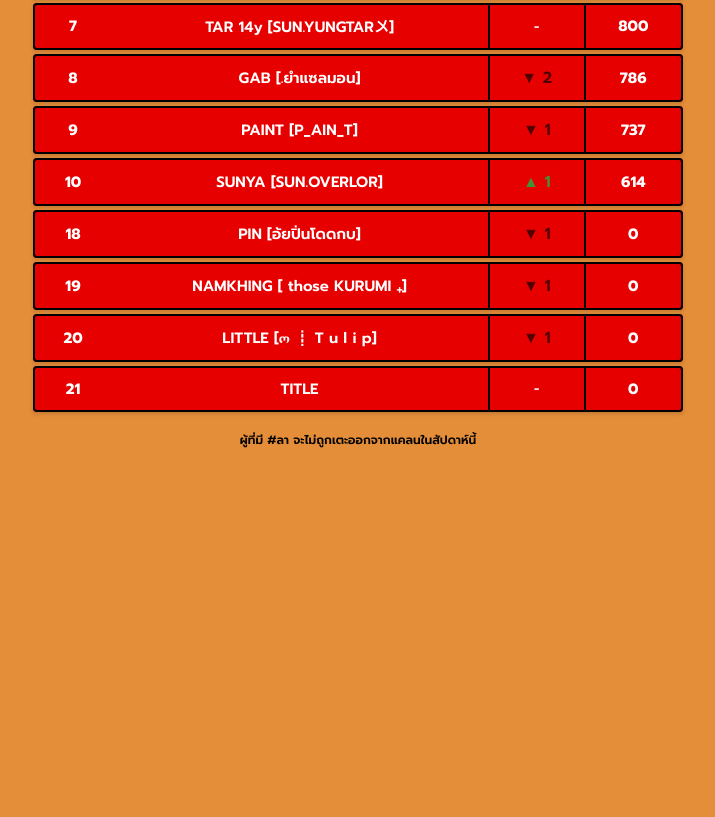
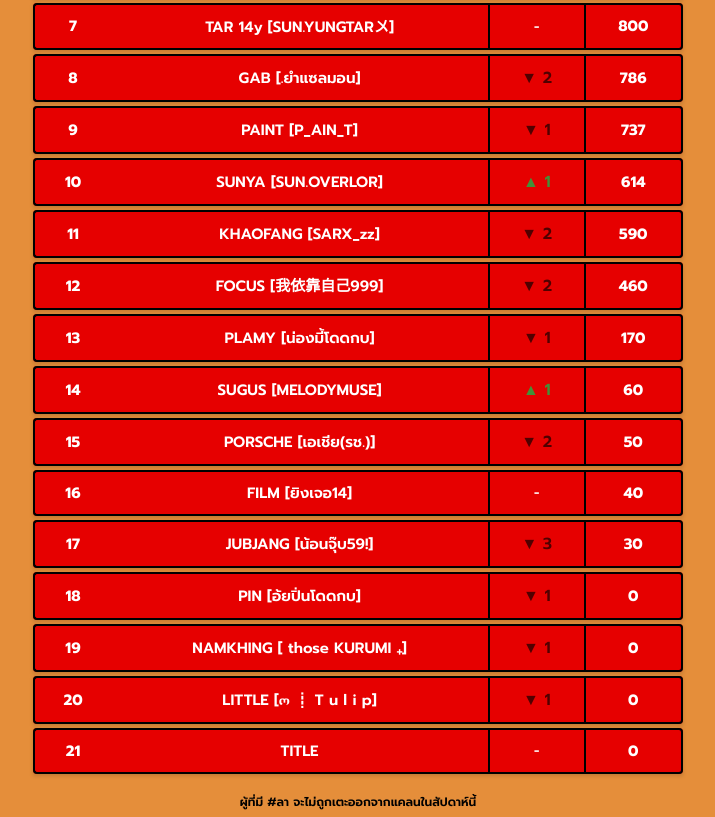
Before and after one commit to kizaru77-th/SUNSHINEWEB, a plain HTML site: page index.html in a window 1280 px wide. Shown: the part 587-1404 px from the top of the page, without its empty margins (282-997 px from the left). Before the commit the page ends 1056 px from the top, so only its background shows below. Drawn offline with Linux system fonts and the light colour scheme.

Commit message:
Add files via upload

```diff
--- a/index.html
+++ b/index.html
@@ -270,6 +270,48 @@
                     <td>614</td>
                 </tr>
                 <tr class="player-row row-red">
+                        <td>11</td>
+                        <td>KHAOFANG [SARX_zz]</td>
+                        <td><span class="rank-down">2</span></td>
+                        <td>590</td>
+                </tr>
+                <tr class="player-row row-red">
+                    <td>12</td>
+                    <td>FOCUS [我依靠自己999]</td>
+                    <td><span class="rank-down">2</span></td>
+                    <td>460</td>
+                </tr>
+                <tr class="player-row row-red">
+                    <td>13</td>
+                    <td>PLAMY [น่องมี้โดดกบ]</td>
+                    <td><span class="rank-down">1</span></td>
+                    <td>170</td>
+                </tr>
+                <tr class="player-row row-red">
+                    <td>14</td>
+                    <td>SUGUS [MELODYMUSE]</td>
+                    <td><span class="rank-up">1</span></td>
+                    <td>60</td>
+                </tr>
+                <tr class="player-row row-red">
+                    <td>15</td>
+                    <td>PORSCHE [เอเชีย(รช.)]</td>
+                    <td><span class="rank-down">2</span></td>
+                    <td>50</td>
+                </tr>
+                <tr class="player-row row-red">
+                    <td>16</td>
+                    <td>FILM [ยิงเจอ14]</td>
+                    <td><span>-</span></td>
+                    <td>40</td>
+                </tr>
+                <tr class="player-row row-red">
+                    <td>17</td>
+                    <td>JUBJANG [น้อนจุ๊บ59!]</td>
+                    <td><span class="rank-down">3</span></td>
+                    <td>30</td>
+                </tr>
+                <tr class="player-row row-red">
                     <td>18</td>
                     <td>PIN [อ้ยปิ่นโดดกบ]</td>
                     <td><span class="rank-down">1</span></td>
```
